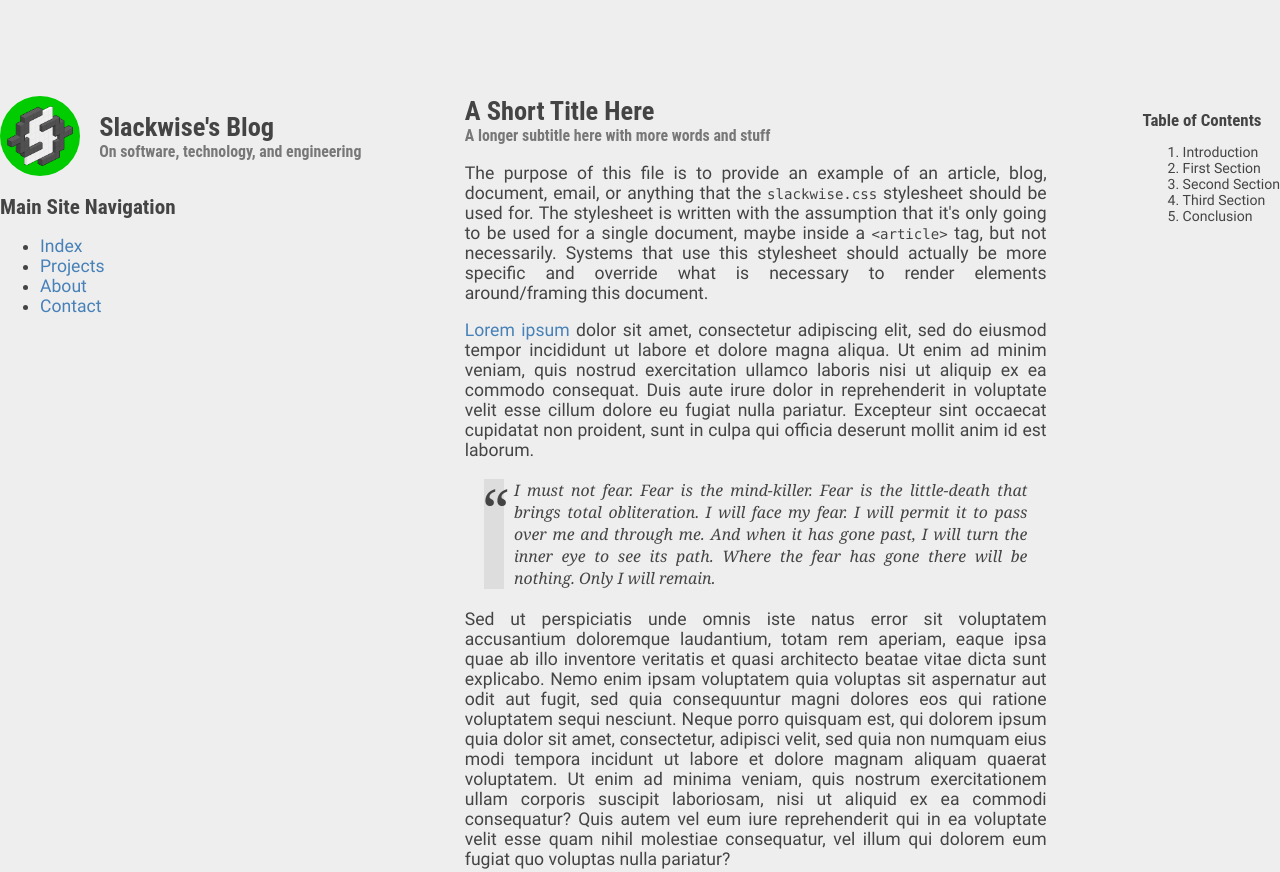
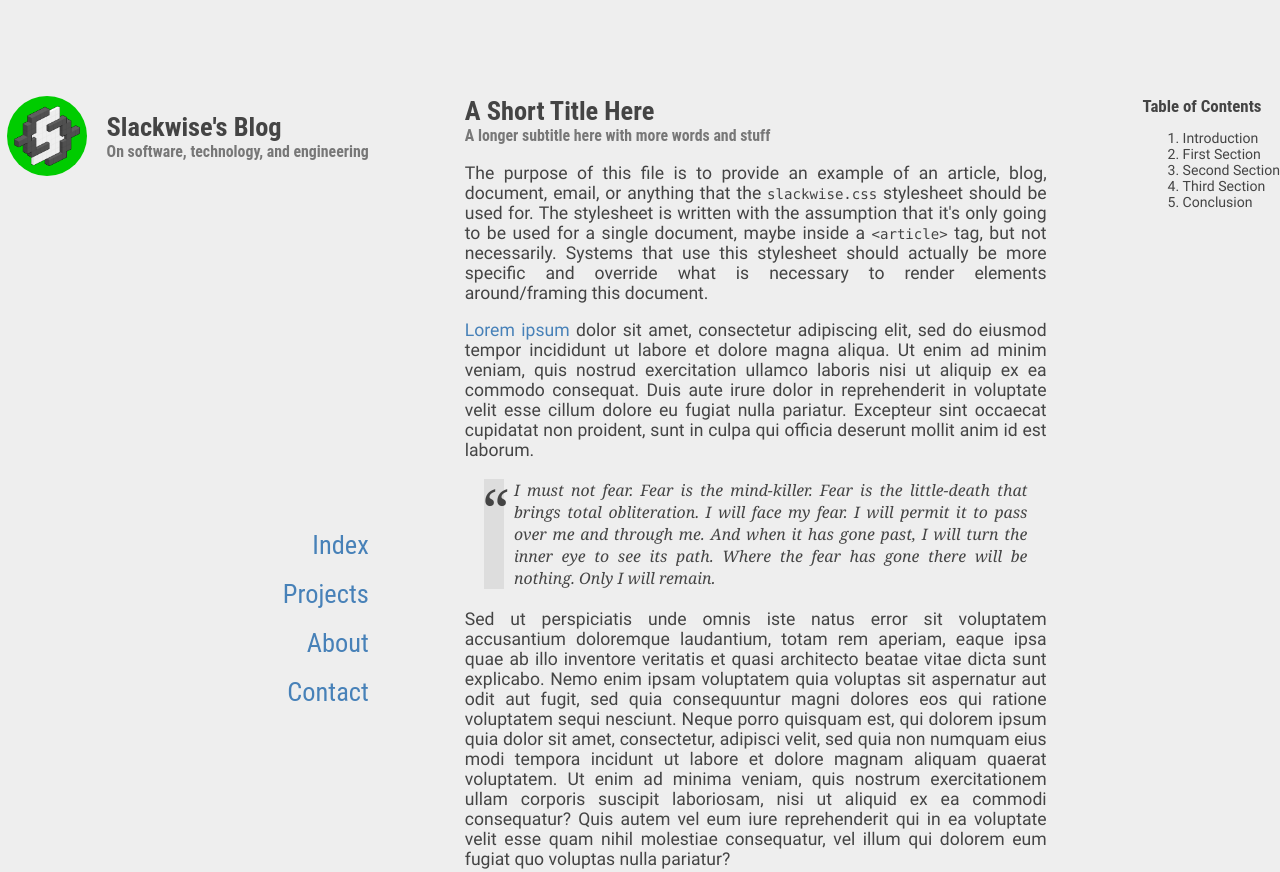
Before and after one commit to Slackwise/blog, a plain HTML site: page index.html in a window 1280 px wide. Shown: the top 872 px of the page. Drawn offline with Linux system fonts and the light colour scheme; a web font is replaced by a local one.

Commit message:
Most of grid aligned, minus the header/nav heights...

```diff
--- a/slackwise-blog.css
+++ b/slackwise-blog.css
@@ -15,16 +15,17 @@ body {
     ".   thesis  main  aside   ."
     ".   footer  main  aside   .";
   grid-template-columns: 1fr auto auto auto 1fr;
-  grid-template-rows: var(--us-letter-margin) auto 1fr auto auto;
+  grid-template-rows: var(--us-letter-margin) min-content auto auto auto;
 
   > header {
     grid-area: header;
-
+    height: min-content;
+    justify-self: right;
+    align-self: top;
     display: flex;
-    justify-content: left;
+    justify-content: right;
     align-items: center;
     gap: var(--content-padding);
-
     > img {
       height: 80px;
       width: 80px;
@@ -32,9 +33,34 @@ body {
   }
   > section#thesis {
     grid-area: thesis;
+    justify-self: right;
+    align-self: bottom;
+    > p {
+      max-width: calc(var(--us-letter-width) / 2);
+    }
   }
   > nav {
     grid-area: nav;
+    justify-self: right;
+    align-self: top;
+    text-align: right;
+    > h2 {
+      display: none;
+    }
+    > ul {
+      list-style-type: none;
+      display: flex;
+      flex-direction: column;
+      gap: var(--content-padding);
+      font-size: var(--title-font-size);
+      font-family: var(--title-font);
+    }
+    & a {
+
+    }
+    & a:visited {
+      color: none;
+    }
   }
   > main {
     grid-area: main;
@@ -44,8 +70,15 @@ body {
   }
   > aside {
     grid-area: aside;
+    justify-self: left;
+    align-self: top;
+    > :first-child {
+      margin-top: 0;
+    }
   }
   > footer {
     grid-area: footer;
+    justify-self: right;
+    align-self: bottom;
   }
 }
```
